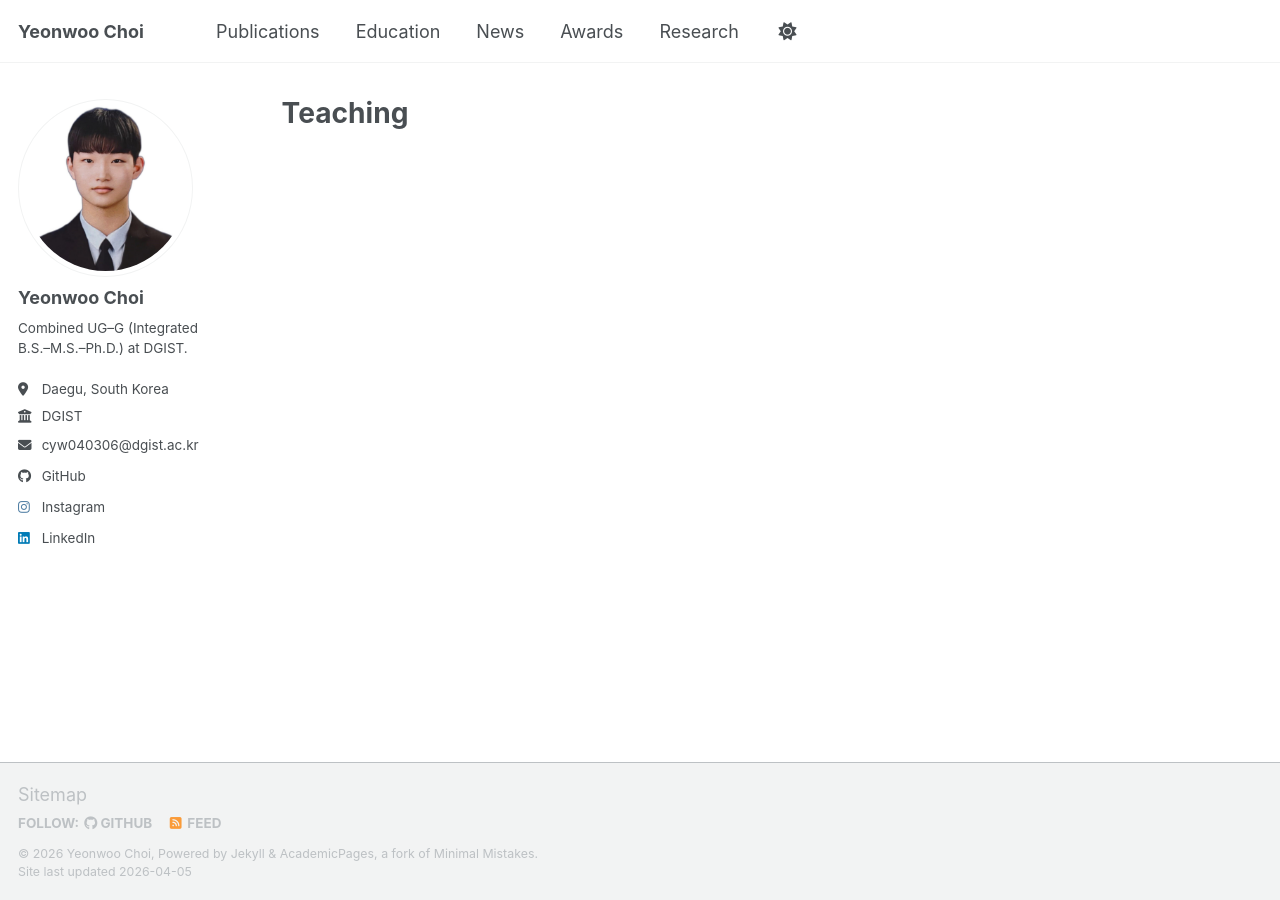
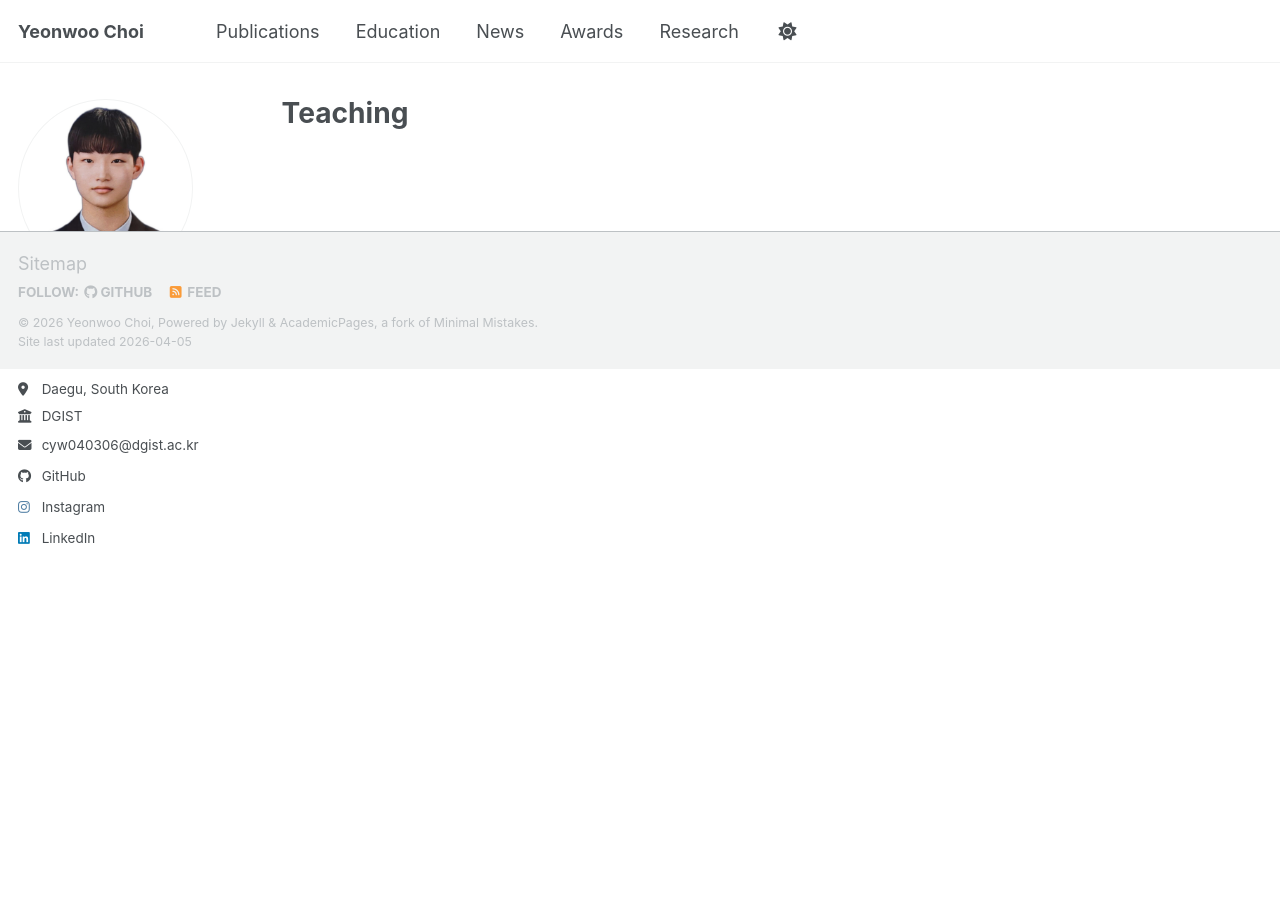
Before and after one commit to CTypeCharger/CTypeCharger.github.io, a Jekyll site: the page built from _pages/teaching.html, in a window 1280 px wide. Built offline with Jekyll 4.4.1, drawn with Linux system fonts in a browser that asks for light colours; a script bundle is joined from its source files by our own code; library files that are not in the unit come from our copies.

Commit message:
Use normal-flow footer to avoid overlapping main content
Made-with: Cursor

```diff
--- a/_sass/layout/_base.scss
+++ b/_sass/layout/_base.scss
@@ -2,8 +2,6 @@
    BASE ELEMENTS
    ========================================================================== */
 html {
-  /* sticky footer fix */
-  position: relative;
   min-height: 100%;
 }
 
@@ -14,7 +12,7 @@ body {
 
   margin: 0;
   padding: $masthead-height 0 0;
-  padding-bottom: 9em;
+  padding-bottom: 0;
   font-family: $global-font-family;
   line-height: 1.5;
 
--- a/_sass/layout/_footer.scss
+++ b/_sass/layout/_footer.scss
@@ -7,17 +7,11 @@
   background-color: var(--global-footer-bg-color);
   color: var(--global-text-color-light);
 
-  float: left;
+  position: relative;
   margin-left: 0;
   margin-right: 0;
   width: 100%;
   clear: both;
-
-  /* sticky footer fix start */
-  position: absolute;
-  bottom: 0em;
-  height: auto;
-  /* sticky footer fix end */
 
   margin-top: 3em;
 
```
